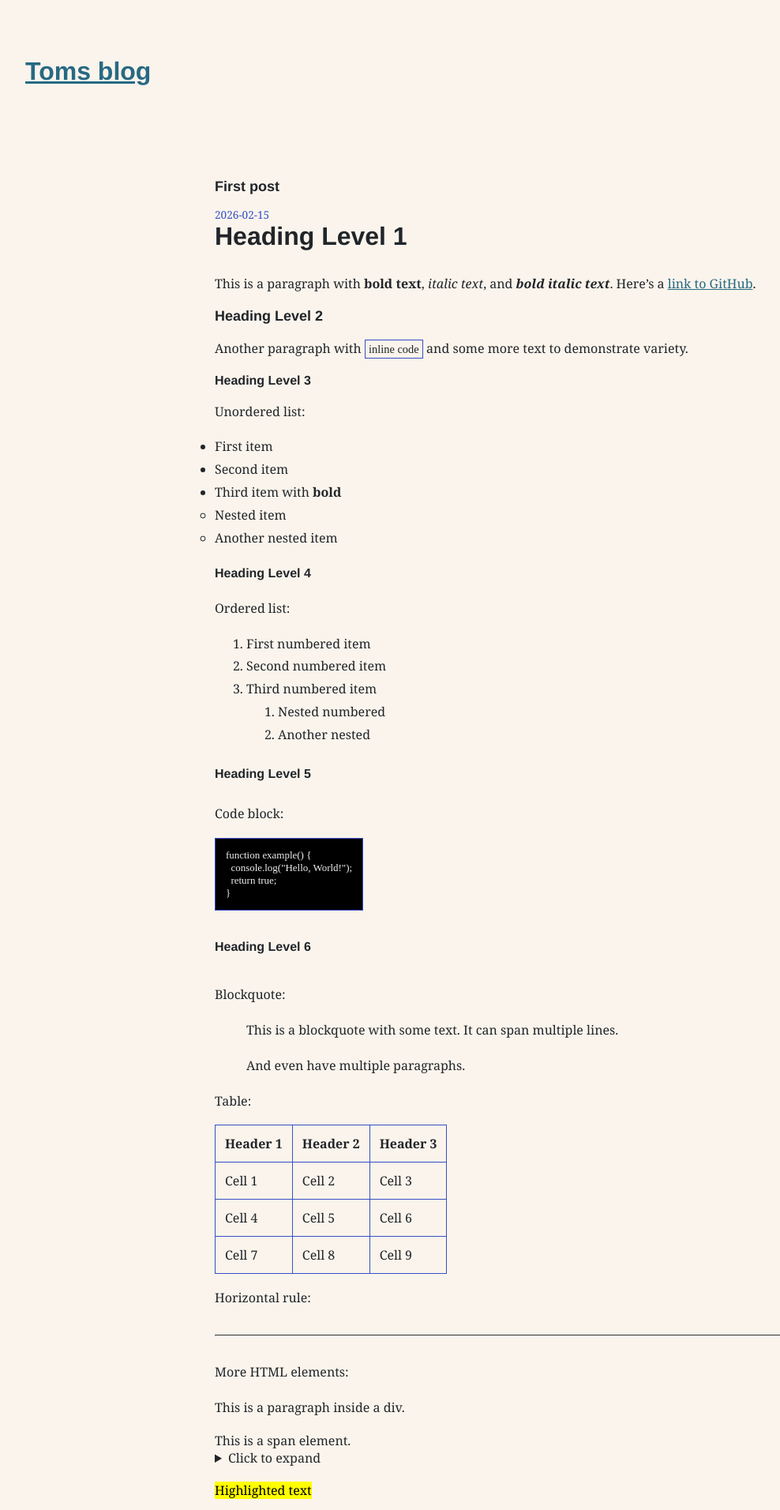
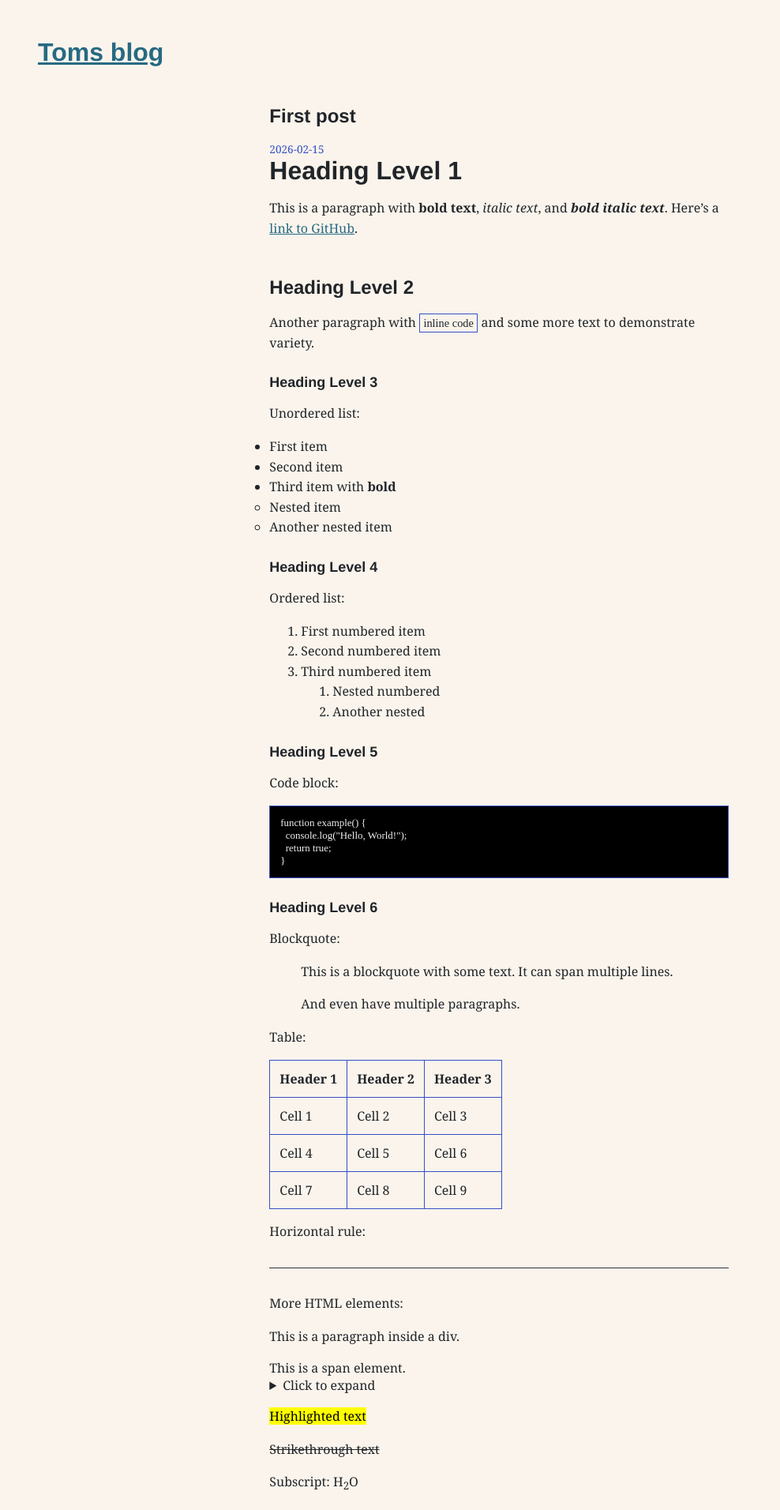
Before and after one commit to tklaver/blog, a Jekyll site: the page built from _posts/2026-02-15-first-post.md, in a window 1280 px wide. Shown: the top 1912 px of the page at 79% size, without its empty margins (8-996 px from the left). Built offline with Jekyll 4.4.1, drawn with Linux system fonts in a browser that asks for light colours.

Commit message:
update css (more whitespace)

```diff
--- a/css/style.css
+++ b/css/style.css
@@ -1,3 +1,4 @@
+/* ROOT VARIABLES */
 :root {
   --foreground: #212529;
   --article-background: #e7f5ff;
@@ -11,19 +12,56 @@
   :root {
     --foreground: #DEE2E6;
     --article-background: #212529;
-    /*		--article-background-shadow: 0px; */
+    /* --article-background-shadow: 0px; */
     --background: #10252F;
     --link: #DEE2E6;
     --accent: #DEE2E6;
   }
 }
 
+/* BASE LAYOUT */
 body {
-  font-family: Georgia, monospace;
+  font-family: Georgia, "Times New Roman", serif;
   color: var(--foreground);
   background: var(--background);
+  padding: 0 1.25rem;
 }
 
+main {
+  max-width: 65ch;
+  margin: 0 auto;
+}
+
+article {
+  margin: 2rem 0;
+}
+
+img {
+  overflow-clip-margin: content-box;
+  overflow: clip;
+  max-width: 100%;
+  height: auto;
+}
+
+hr {
+  border: 0;
+  height: 1px;
+  background: #333;
+  margin: 2em 0;
+}
+
+table {
+  border-collapse: collapse;
+}
+
+td,
+th {
+  padding: .75em;
+  text-align: left;
+  border: 1px solid var(--accent);
+}
+
+/* TYPOGRAPHY */
 h1,
 h2,
 h3,
@@ -33,65 +71,116 @@ h6 {
   font-family: Helvetica, sans-serif;
 }
 
-main {
-  margin: auto;
-  padding: 0 2em;
-}
-
-/* @media (min-width:480pt) {
-	main {
-		 padding: 0 0.5em;
-  }
-} */
-
-/* FONTS */
-
 h1 {
-  font-size: xx-large;
-  margin-top: 0
+  font-size: 2rem;
+  margin: 0 0 0.5em;
 }
 
 h2 {
-  font-size: large
-}
-
-h2 a {
-  text-decoration: none
+  font-size: 1.5rem;
+  margin: 2em 0 0.75em;
 }
 
 h3,
 h4,
 h5,
 h6 {
-  font-size: medium
+  font-size: 1.125rem;
+  margin: 1.5em 0 0.5em;
+}
+
+p,
+li {
+  line-height: 1.6;
 }
 
 article p {
   margin-bottom: 1em;
 }
 
-p,
-li {
-  line-height: 180%;
+ul {
+  padding: 0;
+  margin: 0 0 1em;
 }
 
-ul {
-  padding: 0;
+li {
+  padding-top: 0;
 }
 
-/* ELEMENTS */
+/* LINKS */
+a {
+  color: var(--link);
+}
+
+a:visited {
+  color: var(--link);
+}
+
+a:hover {
+  text-decoration: underline;
+}
+
+a:focus-visible {
+  outline: 2px solid var(--accent);
+  text-decoration: none;
+}
+
+aside a {
+  text-decoration: none;
+}
+
+.weblog-title a {
+  text-decoration: none;
+  color: var(--foreground);
+}
+
+/* CODE STYLES */
+
+pre {
+  overflow-x: auto;
+}
+
+code {
+  padding: .2em .3em;
+  border: 1px solid var(--accent);
+}
+
+pre,
+code {
+  font-family: 'MD IO 0.4';
+  font-size: 90%;
+}
+
+pre code {
+  background: #000;
+  color: #eee;
+  display: block;
+  padding: 1em;
+  white-space: pre;
+}
+
+/* HEADER / NAV / ARTICLE / FOOTER */
+
+header,
+main,
+footer {
+  max-width: 65ch;
+  margin: 0 auto;
+}
 
 header {
-  padding: 0 2em;
+  margin: 3rem 0 2rem;
 }
 
-/* header-text {
-;; display: grid;
-;; color: purple;
-;; } */
+footer {
+  margin: 3rem 0;
+}
+
+article {
+  margin: 2.5rem 0;
+}
 
 header nav ul {
-  margin: auto;
   list-style-type: none;
   margin: 0;
   padding: 0;
@@ -107,58 +196,16 @@ header nav li a {
   margin-right: 1em;
 }
 
+/* CARD VARIANT FOR ARTICLES
 article {
   margin: 4em 0;
-  /* padding: 1.5em;
-border-radius: 6pt;
-background-color: var(--article-background);
-box-shadow: var(--article-background-shadow); */
-}
+    padding: 1.5em;
+     border-radius: 6pt;
+     background-color: var(--article-background);
+     box-shadow: var(--article-background-shadow);
+} */
 
-aside a {
-  text-decoration: none;
-}
-
-header,
-main,
-footer {
-  max-width: 45em;
-}
-
-header {
-  padding-top: 4em;
-  padding-bottom: 2em
-}
-
-footer {
-  margin: 4em 0;
-}
-
-footer p {
-  text-align: center;
-}
-
-a:link {
-  color: var(--link);
-}
-
-a:visited {
-  color: var(--link);
-}
-
-a:hover {
-  color: var(--link);
-}
-
-a:active {
-  color: var(--link);
-}
-
-a:focus {
-  outline: 2px solid var(--accent);
-  text-decoration: none;
-}
-
+/* POST META AND TAGS */
 .post-info,
 .post-tags {
   font-size: 85%;
@@ -177,85 +224,10 @@ a:focus {
   background: var(--accent);
   color: var(--background) !important;
   padding: .3em .4em;
-  margin: auto;
   margin: .8em 0 0 .4em;
   border-radius: .5em;
   text-decoration: none;
   display: inline-block;
-}
-
-hr {
-  border: 0;
-  height: 1px;
-  background: #333;
-  margin: 2em 0;
-}
-
-code {
-  padding: .2em .3em;
-  border: 1px solid var(--accent);
-  white-space: pre-wrap;
-  word-wrap: break-word;
-}
-
-pre,
-code {
-  font-family: 'MD IO 0.4';
-  font-size: 90%;
-}
-
-pre code {
-  background: #000;
-  color: #eee;
-  display: inline-block;
-  padding: 1em;
-  white-space: pre-wrap;
-  word-wrap: break-word;
-}
-
-img {
-  overflow-clip-margin: content-box;
-  overflow: clip;
-  max-width: 100%;
-  height: auto;
-}
-
-.obs {
-  float: left;
-  border: 0.5px solid;
-  display: grid;
-  width: 100%;
-  margin-bottom: 24px;
-}
-
-.obs-title-now {
-  background-color: lightsalmon;
-  border-bottom: 0.5px solid;
-  font-size: xxx-large;
-  padding: 10px;
-}
-
-.obs-title {
-  background-color: mistyrose;
-  border-bottom: 0.5px solid;
-  font-size: 16px;
-  padding: 10px;
-}
-
-.obs-date {
-  font-family: monospace;
-  padding: 10px;
-  border-bottom: 0.5px solid;
-}
-
-.obs-description {
-  padding: 10px;
-  line-height: 180%;
-
-}
-
-li {
-  padding-top: 0px;
 }
 
 #recent-posts li {
@@ -268,23 +240,8 @@ li {
   padding-right: 4px;
 }
 
-table {
-  border-collapse: collapse;
-}
-
-td,
-th {
-  padding: .75em;
-  text-align: left;
-  border: 1px solid var(--accent);
-}
-
-.weblog-title a {
-  text-decoration: none;
-  color: var(--foreground);
-}
-
-.previous-page+.next-page::before {
+/* MISC UI ELEMENTS */
+.previous-page + .next-page::before {
   content: "\2022";
   color: #ccc;
   margin: 0 0.75em;
@@ -295,12 +252,34 @@ th {
   color: #ccc;
 }
 
-@media screen and (max-width: 576px) {
-  article {
-    margin: 3em 0;
+/* RESPONSIVE ADJUSTMENTS */
+/* default = mobile */
+
+/* larger than small phones/tablets */
+@media (min-width: 768px) {
+  body {
+    padding: 0 2rem;
   }
 
-  #statuslog {
-    margin-top: 1em;
+  article {
+    margin: 2.5rem 0;
   }
 }
+
+@media (min-width: 1200px) {
+  body {
+    padding: 0 3rem;
+  }
+
+  article {
+    margin: 3rem 0;
+  }
+}
+
+/* OPTIONAL LAYOUT TWEAK (DISABLED)
+@media (min-width:480pt) {
+  main {
+    padding: 0 0.5em;
+  }
+}
+*/
```
